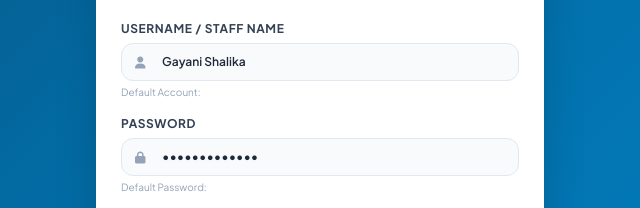
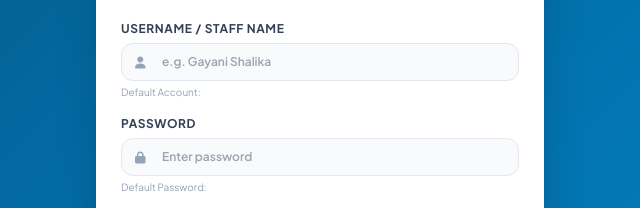
Before and after one commit to SummaJay/Freezer-Monitor-System, a plain HTML site: page index.html in a window 1280 px wide. Shown: the part 340-548 px from the top of the page, 320-960 px from the left. Drawn offline with nearby package versions, Linux system fonts and the light colour scheme.

Commit message:
Update index.html

```diff
--- a/index.html
+++ b/index.html
@@ -65,7 +65,7 @@
               <label class="block text-xs font-bold text-slate-700 mb-1.5 uppercase tracking-wider">Username / Staff Name</label>
               <div class="relative">
                 <i class="fa-solid fa-user absolute left-3.5 top-3 text-slate-400 text-xs"></i>
-                <input type="text" id="staffLoginUsername" required value="Gayani Shalika" placeholder="e.g. Gayani Shalika" class="w-full text-xs font-semibold pl-10 pr-3 py-2.5 rounded-xl border border-slate-200 bg-slate-50 focus:bg-white outline-none transition-all">
+                <input type="text" id="staffLoginUsername" required value="" placeholder="e.g. Gayani Shalika" class="w-full text-xs font-semibold pl-10 pr-3 py-2.5 rounded-xl border border-slate-200 bg-slate-50 focus:bg-white outline-none transition-all">
               </div>
               <p class="text-[10px] text-slate-400 mt-1">Default Account: <code class="font-mono font-bold text-sky-700"></code></p>
             </div>
@@ -74,7 +74,7 @@
               <label class="block text-xs font-bold text-slate-700 mb-1.5 uppercase tracking-wider">Password</label>
               <div class="relative">
                 <i class="fa-solid fa-lock absolute left-3.5 top-3 text-slate-400 text-xs"></i>
-                <input type="password" id="staffLoginPassword" required value="Password@1234" placeholder="Enter password" class="w-full text-xs font-semibold pl-10 pr-3 py-2.5 rounded-xl border border-slate-200 bg-slate-50 focus:bg-white outline-none transition-all">
+                <input type="password" id="staffLoginPassword" required value="" placeholder="Enter password" class="w-full text-xs font-semibold pl-10 pr-3 py-2.5 rounded-xl border border-slate-200 bg-slate-50 focus:bg-white outline-none transition-all">
               </div>
               <p class="text-[10px] text-slate-400 mt-1">Default Password: <code class="font-mono font-bold text-sky-700"></code></p>
             </div>
```
